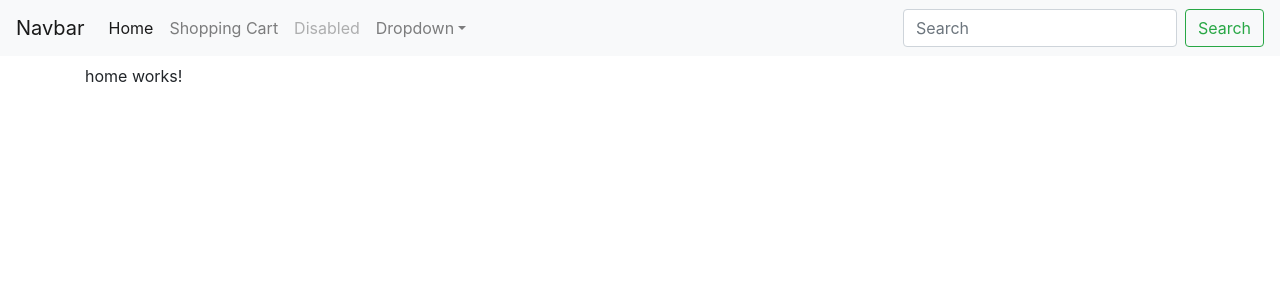
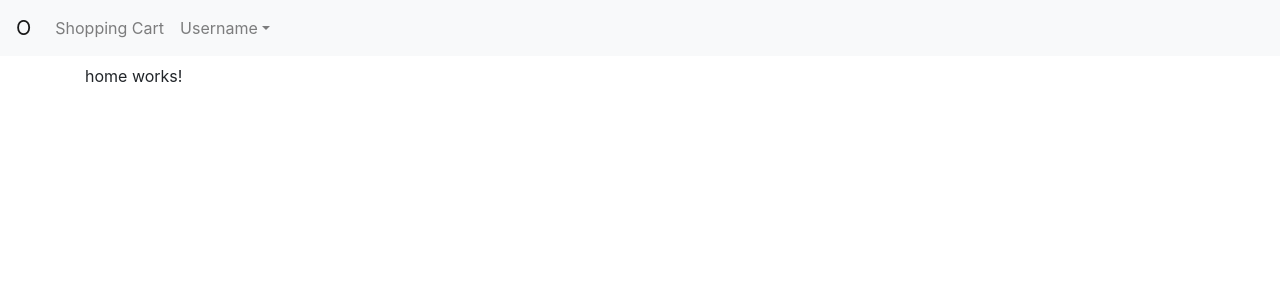
Before and after one commit to rastlyn80/organic-shop, an Angular app: page / in a window 1280 px wide. Shown: the top 300 px of the page. Built offline with nearby package versions, Linux system fonts and the light colour scheme.

Commit message:
Navbar clean and working with routes

```diff
--- a/src/app/app.module.ts
+++ b/src/app/app.module.ts
@@ -40,7 +40,8 @@ import { LoginComponent } from './login/login.component';
       { path: 'order-success', component: OrderSuccessComponent },
       { path: 'login', component: LoginComponent },
       { path: 'admin/products', component: AdminProductsComponent },
-      { path: 'admin/orders', component: AdminOrdersComponent }
+      { path: 'admin/orders', component: AdminOrdersComponent },
+      { path: 'my/orders', component: MyOrdersComponent },
     ])
   ],
   providers: [],
--- a/src/app/navbar/navbar.component.css
+++ b/src/app/navbar/navbar.component.css
@@ -0,0 +1,3 @@
+.dropdown-toggle {
+    cursor: pointer;
+}
--- a/src/app/navbar/navbar.component.html
+++ b/src/app/navbar/navbar.component.html
@@ -1,32 +1,23 @@
 <nav class="navbar navbar-expand-md navbar-light bg-light fixed-top">
-  <a class="navbar-brand" href="#">Navbar</a>
+  <a class="navbar-brand" routerLink="/">O</a>
   <button class="navbar-toggler" type="button" data-toggle="collapse" data-target="#navbarsExampleDefault" aria-controls="navbarsExampleDefault" aria-expanded="false" aria-label="Toggle navigation">
     <span class="navbar-toggler-icon"></span>
   </button>
 
   <div class="collapse navbar-collapse" id="navbarsExampleDefault">
     <ul class="navbar-nav mr-auto">
-      <li class="nav-item active">
-        <a class="nav-link" routerLink="/">Home <span class="sr-only">(current)</span></a>
-      </li>
       <li class="nav-item">
         <a class="nav-link" routerLink="/shopping-cart">Shopping Cart</a>
       </li>
-      <li class="nav-item">
-        <a class="nav-link disabled" href="#">Disabled</a>
-      </li>
-      <li class="nav-item dropdown">
-        <a class="nav-link dropdown-toggle" href="http://example.com" id="dropdown01" data-toggle="dropdown" aria-haspopup="true" aria-expanded="false">Dropdown</a>
-        <div class="dropdown-menu" aria-labelledby="dropdown01">
-          <a class="dropdown-item" href="#">Action</a>
-          <a class="dropdown-item" href="#">Another action</a>
-          <a class="dropdown-item" href="#">Something else here</a>
+      <li ngbDropdown class="nav-item dropdown">
+        <a ngbDropdownToggle class="nav-link dropdown-toggle" id="dropdown01" data-toggle="dropdown" aria-haspopup="true" aria-expanded="false">Username</a>
+        <div ngbDropdownMenu class="dropdown-menu" aria-labelledby="dropdown01">
+          <a class="dropdown-item" routerLink="/my/orders">My Orders</a>
+          <a class="dropdown-item" routerLink="/admin/orders">Manage Orders</a>
+          <a class="dropdown-item" routerLink="/admin/products">Manage Products</a>
+          <a class="dropdown-item">Log Out</a>
         </div>
       </li>
     </ul>
-    <form class="form-inline my-2 my-lg-0">
-      <input class="form-control mr-sm-2" type="text" placeholder="Search" aria-label="Search">
-      <button class="btn btn-outline-success my-2 my-sm-0" type="submit">Search</button>
-    </form>
   </div>
 </nav>
```
